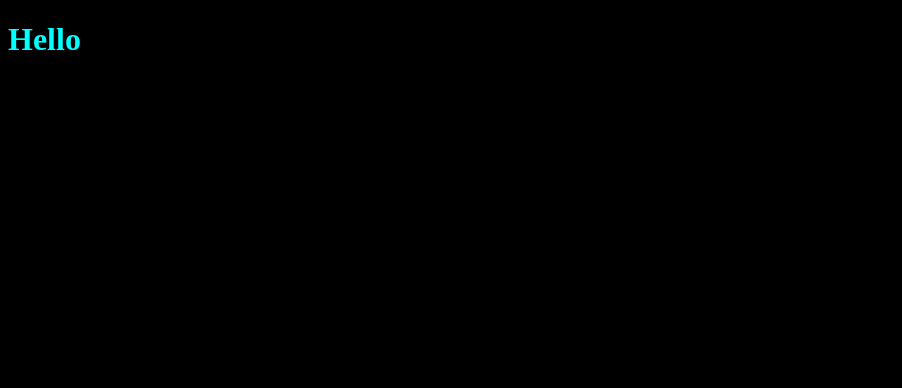
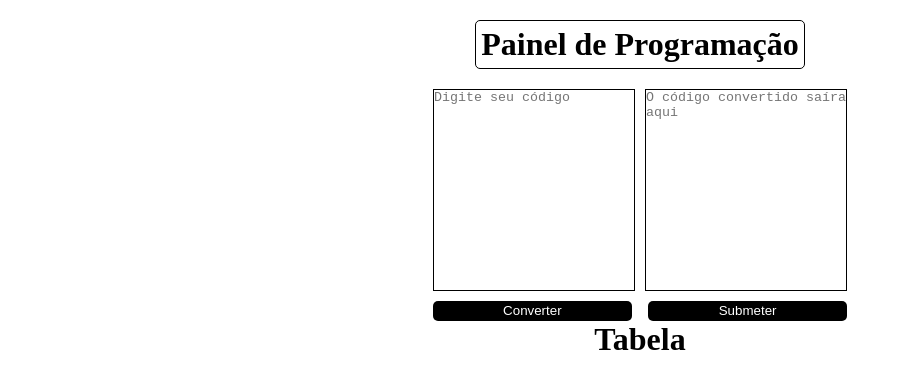
Before and after one commit to danielVFS/CPU-implementation, a plain HTML site: page index.html in a window 1280 px wide. Shown: the whole page, without its empty margins (0-902 px from the left). Drawn offline with Linux system fonts and the light colour scheme.

Commit message:
programation pannel

```diff
--- a/index.html
+++ b/index.html
@@ -7,13 +7,26 @@
   <title>AOC</title>
 
   <link rel="stylesheet" href="style/main.css">
-  <script src="main.js" defer></script>
+  <script src="main.js"></script>
 
 </head>
 
 <body>
-  <div id="piano">
-    <h1 id="hello">test</h1>
+  <div class="container">
+    <h1 class="title">Painel de Programação</h1>
+    <div class="display">
+      <div class="painel">
+        <textarea name="textAreaOriginal" id="textAreaOriginal" placeholder="Digite seu código"></textarea>
+        <div class="espaçador"></div>
+        <textarea name="textAreaConvertido" id="textAreaConvertido" placeholder="O código convertido saíra aqui" readonly></textarea>
+      </div>
+      <div class="actions">
+        <input type="button" value="Converter" id="conversor" onclick="converter()">
+        <input type="button" value="Submeter" id="submeter" onclick="submeter()">
+      </div>
+    </div>
+
+    <div class="tabela"><h1>Tabela</h1></div>
   </div>
 </body>
 </html>
--- a/main.js
+++ b/main.js
@@ -1,3 +1,10 @@
-var text = document.getElementById("hello");
+var memoria = [];
 
-text.innerHTML = "Hello"
+// função para converter o valor do textarea
+function converter() {
+  alert(2);
+}
+
+function submeter() {
+  alert(1);
+}
--- a/style/main.css
+++ b/style/main.css
@@ -1,7 +1,62 @@
-body {
-  background-color: #000;
+* {
+  padding: 0;
+  margin: 0;
 }
 
-#hello {
-  color: aqua;
+.container {
+  display: flex;
+  flex-direction: column;
+
+  justify-content: center;
+  align-items: center;
 }
+
+.title {
+  border: 1px solid #000;
+  border-radius: 5px;
+  padding: 5px;
+
+  margin-top: 20px;
+  margin-bottom: 20px;
+}
+
+.display {
+  display: flex;
+  flex-direction: column;
+}
+
+.painel {
+  display: flex;
+  flex-direction: row;
+  justify-content: center;
+  align-items: center;
+
+  margin-bottom: 10px;
+}
+
+.espaçador {
+  margin-left: 10px;
+}
+
+textarea {
+  width: 200px;
+  height: 200px;
+  border: 1px solid #000;
+  resize: none;
+}
+
+.actions {
+  display: flex;
+  justify-content: space-between;
+}
+
+.actions input {
+  width: 48%;
+  height: 20px;
+  line-height: 10px;
+
+  background-color: #000;
+  color: #FFF;
+  border: 0;
+  border-radius: 5px;
+}
```
